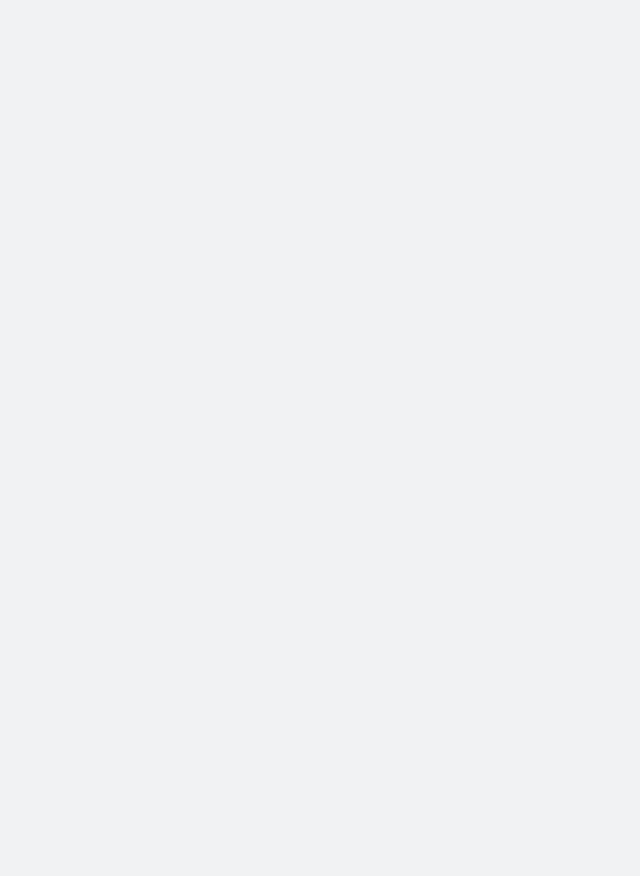
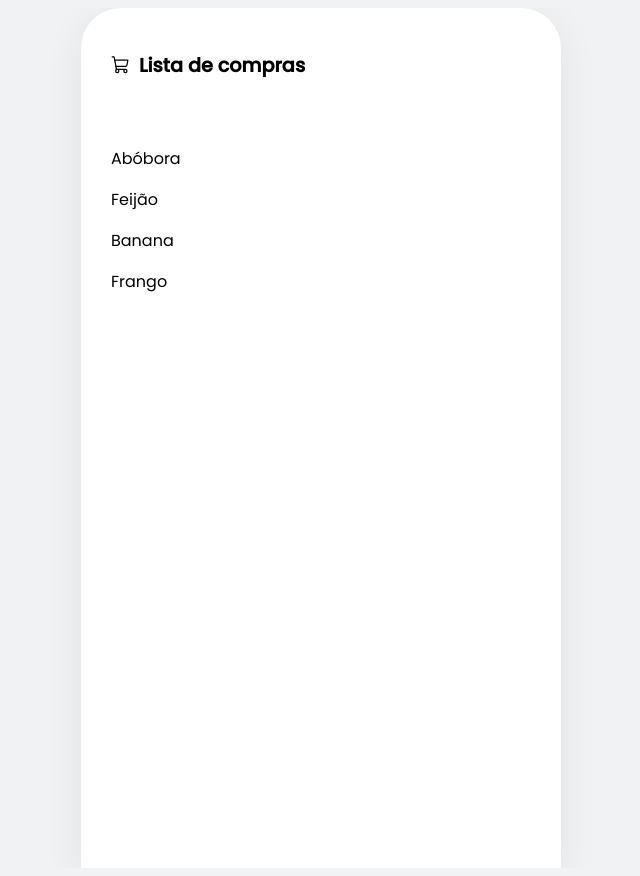
Before and after one commit to clarxyg/carbyapp, a React (Vite) app: page /shoppinglist in a window 1280 px wide. Before the commit this address had no page. Shown: the whole page, without its empty margins (319-959 px from the left). Before the commit the page ends 800 px from the top, so only its background shows below. Built offline with nearby package versions, Linux system fonts and the light colour scheme.

Commit message:
chore/created cart item component

```diff
--- /dev/null
+++ b/src/components/CartItem/index.jsx
@@ -0,0 +1,30 @@
+import { Container, Card } from "./styles";
+
+const Items = [
+  {
+    name: 'Abóbora'
+  },
+  {
+    name: 'Feijão'
+  },
+  {
+    name: 'Banana'
+  },
+  {
+    name: 'Frango'
+  }
+]
+
+export function CartItem() {
+  return (
+    <Container>
+      <Card>
+        {
+          Items.map((item) =>
+            <p>{item.name}</p>
+          )
+        }
+      </Card>
+    </Container>
+  )
+}
--- /dev/null
+++ b/src/components/CartItem/styles.js
@@ -0,0 +1,14 @@
+import styled from "@emotion/styled";
+
+
+
+export const Container = styled.div`
+  margin-top: 50px;
+  display: flex;
+  flex-direction: column;
+  gap: 10px;
+`
+
+export const Card = styled.div`
+
+`
--- a/src/routes/routes.jsx
+++ b/src/routes/routes.jsx
@@ -5,6 +5,7 @@ import { Item } from "../screens/Item";
 import { Menu } from "../screens/Menu";
 import { WorkoutTracker } from "../screens/WorkoutTracker";
 import { Meal } from "../screens/Meal";
+import { ShoppingList } from "../screens/ShoppingList";
 
 
 
@@ -18,6 +19,7 @@ export const Navigation = () => {
       <Route path="/menu" element={<Menu />} />
       <Route path="/item" element={<Item />} />
       <Route path="/meal" element={<Meal />} />
+      <Route path="/shoppinglist" element={<ShoppingList />} />
     </Routes>
   )
 }
--- a/src/screens/Drawer/index.jsx
+++ b/src/screens/Drawer/index.jsx
@@ -11,11 +11,9 @@ import { Search } from "../../components/Inputs/Search";
 import MealMenu from "../../components/MealMenu";
 
 export default function PersistentDrawerLeft({ handleDrawerClose }) {
-  const theme = useTheme();
-  const [open, setOpen] = useState(false);
 
   return (
-    <Container>
+    <Container className={handleDrawerClose === true && 'setDrawerEffectWhenClose'}>
       <Header>
         <button onClick={handleDrawerClose}>
           <CaretLeft size={22} />
--- a/src/screens/Drawer/styles.js
+++ b/src/screens/Drawer/styles.js
@@ -14,6 +14,19 @@ export const Container = styled.div`
     100% {
         transform: translateX(-0);
     }
+}
+
+.setDrawerEffectWhenClose {
+  animation: close 4s !important;
+
+  @keyframes close {
+    0% {
+        transform: translateX(0) !important;
+    }
+    100% {
+        transform: translateX(100) !important;
+    }
+}
 }
 
   .css-1f2xuhi-MuiDrawer-docked .MuiDrawer-paper{
--- a/src/screens/Menu/index.jsx
+++ b/src/screens/Menu/index.jsx
@@ -31,7 +31,7 @@ const AppBar = styled(MuiAppBar, {
 
 
 export function Menu() {
-  const [open, setOpen] = useState(false);
+  const [open, setOpen] = useState(false)
 
   const handleDrawerOpen = () => {
     setOpen(true);
@@ -57,7 +57,6 @@ export function Menu() {
         open ?
           <PersistentDrawerLeft
             handleDrawerClose={handleDrawerClose}
-            className="drawer"
           /> :
           <>
             <div className="containerSearch">
--- a/src/screens/ShoppingList/index.jsx
+++ b/src/screens/ShoppingList/index.jsx
@@ -1,9 +1,15 @@
-
+import { ShoppingCart } from 'phosphor-react'
+import { CartItem } from '../../components/CartItem'
+import { Container } from './styles'
 
 export function ShoppingList() {
   return (
-    <>
-     Lista de compras
-    </>
+   <Container>
+    <h1>
+      <ShoppingCart size={20}/>
+      Lista de compras
+    </h1>
+    <CartItem />
+   </Container>
   )
 }
--- a/src/screens/ShoppingList/styles.js
+++ b/src/screens/ShoppingList/styles.js
@@ -0,0 +1,15 @@
+import styled from "@emotion/styled";
+
+
+export const Container = styled.div`
+  width: 420px;
+  height: 100vh;
+  padding: 30px;
+
+  h1 {
+   font-size: 1.2rem;
+   display: flex;
+   align-items: center;
+   gap: 8px;
+  }
+`
```
